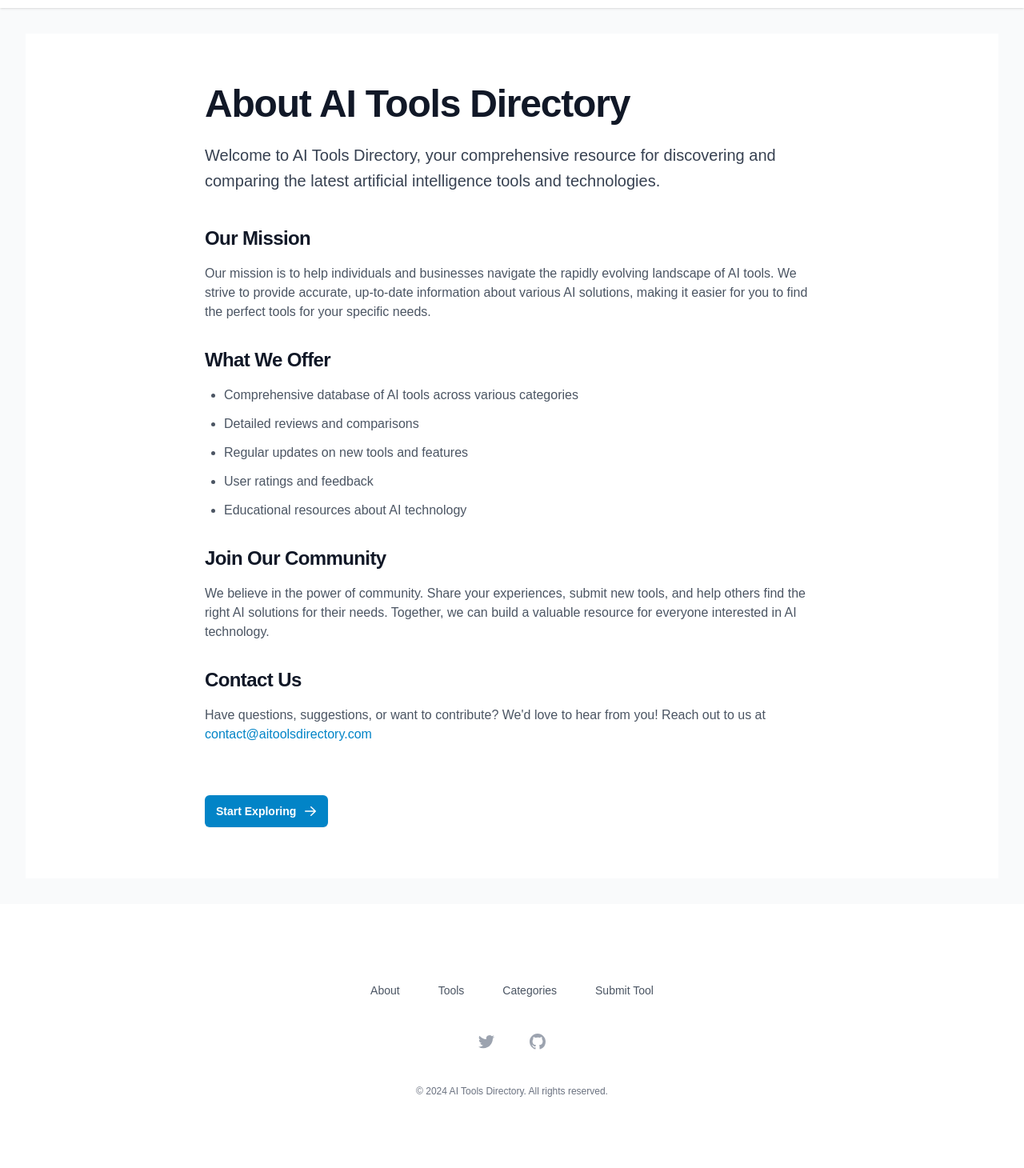
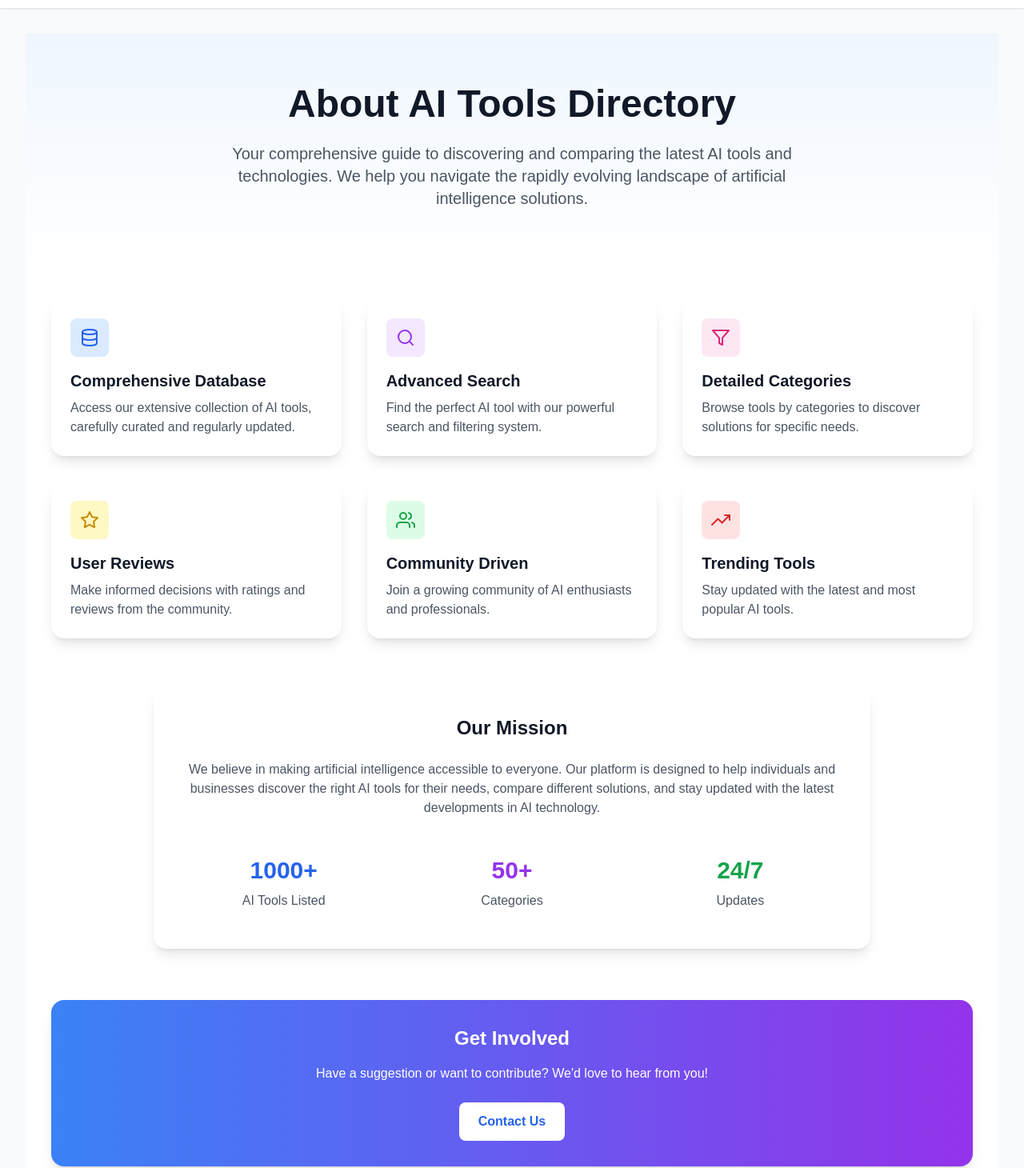
Before and after one commit to wanghaisheng/Smart-Ai-Tools, a React (Vite) app in the folder ai-tools-directory/: page /about in a window 1280 px wide. Shown: the part 54-1514 px from the top of the page at 80% size. Built offline with nearby package versions, Linux system fonts and the light colour scheme.

Commit message:
About Page Ui Interface

```diff
--- a/ai-tools-directory/src/pages/About.jsx
+++ b/ai-tools-directory/src/pages/About.jsx
@@ -1,67 +1,181 @@
+import { motion } from 'framer-motion'
+import { FiDatabase, FiSearch, FiFilter, FiStar, FiUsers, FiTrendingUp } from 'react-icons/fi'
+
+const fadeInUp = {
+  hidden: { opacity: 0, y: 20 },
+  visible: { opacity: 1, y: 0 }
+}
+
+const staggerContainer = {
+  hidden: { opacity: 0 },
+  visible: {
+    opacity: 1,
+    transition: {
+      staggerChildren: 0.1
+    }
+  }
+}
+
+const features = [
+  {
+    name: 'Comprehensive Database',
+    description: 'Access our extensive collection of AI tools, carefully curated and regularly updated.',
+    icon: FiDatabase,
+    color: 'blue'
+  },
+  {
+    name: 'Advanced Search',
+    description: 'Find the perfect AI tool with our powerful search and filtering system.',
+    icon: FiSearch,
+    color: 'purple'
+  },
+  {
+    name: 'Detailed Categories',
+    description: 'Browse tools by categories to discover solutions for specific needs.',
+    icon: FiFilter,
+    color: 'pink'
+  },
+  {
+    name: 'User Reviews',
+    description: 'Make informed decisions with ratings and reviews from the community.',
+    icon: FiStar,
+    color: 'yellow'
+  },
+  {
+    name: 'Community Driven',
+    description: 'Join a growing community of AI enthusiasts and professionals.',
+    icon: FiUsers,
+    color: 'green'
+  },
+  {
+    name: 'Trending Tools',
+    description: 'Stay updated with the latest and most popular AI tools.',
+    icon: FiTrendingUp,
+    color: 'red'
+  }
+]
+
+const colorClasses = {
+  blue: 'bg-blue-100 text-blue-600',
+  purple: 'bg-purple-100 text-purple-600',
+  pink: 'bg-pink-100 text-pink-600',
+  yellow: 'bg-yellow-100 text-yellow-600',
+  green: 'bg-green-100 text-green-600',
+  red: 'bg-red-100 text-red-600'
+}
+
 export default function About() {
   return (
-    <div className="bg-white">
-      <div className="mx-auto max-w-7xl px-4 py-16 sm:px-6 lg:px-8">
-        <div className="mx-auto max-w-3xl">
-          <h1 className="text-4xl font-bold tracking-tight text-gray-900 sm:text-5xl">
-            About AI Tools Directory
-          </h1>
-          <p className="mt-6 text-xl leading-8 text-gray-700">
-            Welcome to AI Tools Directory, your comprehensive resource for discovering and comparing the latest artificial intelligence tools and technologies.
-          </p>
+    <div className="min-h-screen bg-white">
+      {/* Hero Section */}
+      <div className="bg-gradient-to-b from-blue-50 to-white">
+        <div className="max-w-7xl mx-auto px-4 sm:px-6 lg:px-8 py-16">
+          <motion.div
+            initial="hidden"
+            animate="visible"
+            variants={staggerContainer}
+            className="text-center"
+          >
+            <motion.h1
+              variants={fadeInUp}
+              className="text-4xl font-bold text-gray-900 sm:text-5xl mb-6"
+            >
+              About AI Tools Directory
+            </motion.h1>
+            <motion.p
+              variants={fadeInUp}
+              className="mt-4 text-xl text-gray-600 max-w-3xl mx-auto"
+            >
+              Your comprehensive guide to discovering and comparing the latest AI tools and technologies.
+              We help you navigate the rapidly evolving landscape of artificial intelligence solutions.
+            </motion.p>
+          </motion.div>
+        </div>
+      </div>
 
-          <div className="mt-10 space-y-8 text-gray-600">
-            <div>
-              <h2 className="text-2xl font-bold tracking-tight text-gray-900">Our Mission</h2>
-              <p className="mt-4">
-                Our mission is to help individuals and businesses navigate the rapidly evolving landscape of AI tools.
-                We strive to provide accurate, up-to-date information about various AI solutions, making it easier for you
-                to find the perfect tools for your specific needs.
+      {/* Features Grid */}
+      <div className="max-w-7xl mx-auto px-4 sm:px-6 lg:px-8 py-12">
+        <motion.div
+          initial="hidden"
+          animate="visible"
+          variants={staggerContainer}
+          className="grid grid-cols-1 md:grid-cols-2 lg:grid-cols-3 gap-8"
+        >
+          {features.map((feature) => (
+            <motion.div
+              key={feature.name}
+              variants={fadeInUp}
+              whileHover={{ y: -5 }}
+              className="bg-white rounded-2xl shadow-lg p-6 transition-all duration-300 hover:shadow-xl"
+            >
+              <div className={`p-3 rounded-lg ${colorClasses[feature.color]} w-fit`}>
+                <feature.icon className="w-6 h-6" />
+              </div>
+              <h3 className="mt-4 text-xl font-semibold text-gray-900">
+                {feature.name}
+              </h3>
+              <p className="mt-2 text-gray-600">
+                {feature.description}
               </p>
-            </div>
+            </motion.div>
+          ))}
+        </motion.div>
 
-            <div>
-              <h2 className="text-2xl font-bold tracking-tight text-gray-900">What We Offer</h2>
-              <ul className="mt-4 list-disc pl-6 space-y-3">
-                <li>Comprehensive database of AI tools across various categories</li>
-                <li>Detailed reviews and comparisons</li>
-                <li>Regular updates on new tools and features</li>
-                <li>User ratings and feedback</li>
-                <li>Educational resources about AI technology</li>
-              </ul>
-            </div>
-
-            <div>
-              <h2 className="text-2xl font-bold tracking-tight text-gray-900">Join Our Community</h2>
-              <p className="mt-4">
-                We believe in the power of community. Share your experiences, submit new tools, and help others
-                find the right AI solutions for their needs. Together, we can build a valuable resource for everyone
-                interested in AI technology.
-              </p>
-            </div>
-
-            <div>
-              <h2 className="text-2xl font-bold tracking-tight text-gray-900">Contact Us</h2>
-              <p className="mt-4">
-                Have questions, suggestions, or want to contribute? We'd love to hear from you!
-                Reach out to us at <a href="mailto:contact@aitoolsdirectory.com" className="text-primary-600 hover:text-primary-500">
-                contact@aitoolsdirectory.com</a>
-              </p>
+        {/* Mission Statement */}
+        <motion.div
+          initial={{ opacity: 0, y: 20 }}
+          animate={{ opacity: 1, y: 0 }}
+          transition={{ delay: 0.3 }}
+          className="mt-16 text-center max-w-4xl mx-auto"
+        >
+          <div className="bg-white rounded-2xl shadow-lg p-8">
+            <h2 className="text-2xl font-semibold text-gray-900 mb-6">
+              Our Mission
+            </h2>
+            <p className="text-gray-600 mb-6">
+              We believe in making artificial intelligence accessible to everyone. Our platform is designed
+              to help individuals and businesses discover the right AI tools for their needs, compare
+              different solutions, and stay updated with the latest developments in AI technology.
+            </p>
+            <div className="grid grid-cols-1 md:grid-cols-3 gap-6 mt-8">
+              <div className="p-4">
+                <div className="text-3xl font-bold text-blue-600 mb-2">1000+</div>
+                <div className="text-gray-600">AI Tools Listed</div>
+              </div>
+              <div className="p-4">
+                <div className="text-3xl font-bold text-purple-600 mb-2">50+</div>
+                <div className="text-gray-600">Categories</div>
+              </div>
+              <div className="p-4">
+                <div className="text-3xl font-bold text-green-600 mb-2">24/7</div>
+                <div className="text-gray-600">Updates</div>
+              </div>
             </div>
           </div>
+        </motion.div>
 
-          <div className="mt-16">
+        {/* Contact Section */}
+        <motion.div
+          initial={{ opacity: 0, y: 20 }}
+          animate={{ opacity: 1, y: 0 }}
+          transition={{ delay: 0.4 }}
+          className="mt-16 text-center"
+        >
+          <div className="bg-gradient-to-r from-blue-500 to-purple-600 rounded-2xl shadow-lg p-8 text-white">
+            <h2 className="text-2xl font-semibold mb-4">
+              Get Involved
+            </h2>
+            <p className="mb-6">
+              Have a suggestion or want to contribute? We'd love to hear from you!
+            </p>
             <a
-              href="/tools"
-              className="inline-flex items-center rounded-md bg-primary-600 px-3.5 py-2.5 text-sm font-semibold text-white shadow-sm hover:bg-primary-500 focus-visible:outline focus-visible:outline-2 focus-visible:outline-offset-2 focus-visible:outline-primary-600"
+              href="mailto:contact@aitoolsdirectory.com"
+              className="inline-block bg-white text-blue-600 px-6 py-3 rounded-lg font-semibold hover:bg-blue-50 transition-colors duration-300"
             >
-              Start Exploring
-              <svg className="ml-2 -mr-0.5 h-5 w-5" xmlns="http://www.w3.org/2000/svg" viewBox="0 0 20 20" fill="currentColor">
-                <path fillRule="evenodd" d="M3 10a.75.75 0 01.75-.75h10.638L10.23 5.29a.75.75 0 111.04-1.08l5.5 5.25a.75.75 0 010 1.08l-5.5 5.25a.75.75 0 11-1.04-1.08l4.158-3.96H3.75A.75.75 0 013 10z" clipRule="evenodd" />
-              </svg>
+              Contact Us
             </a>
           </div>
-        </div>
+        </motion.div>
       </div>
     </div>
   )
```
